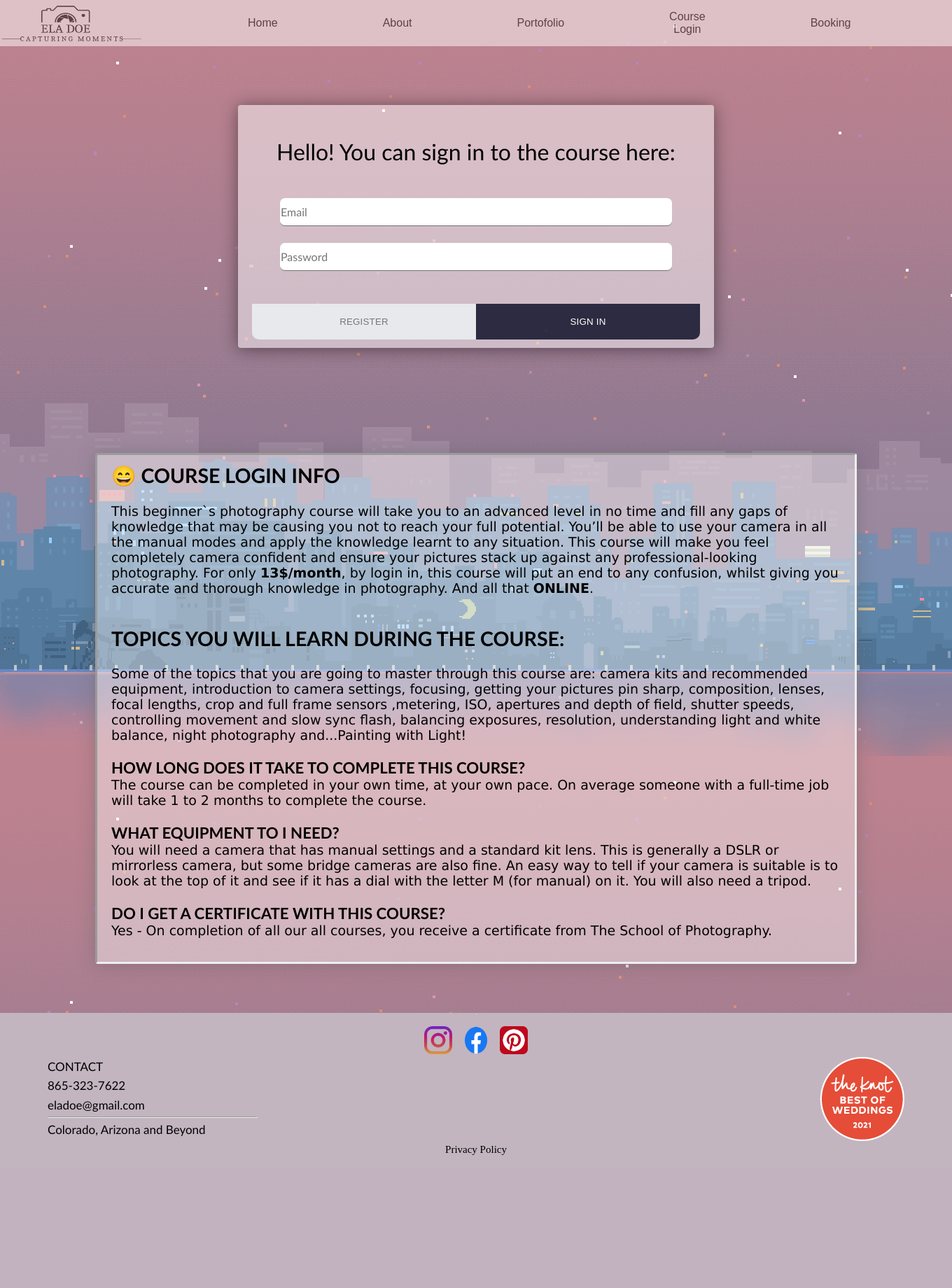
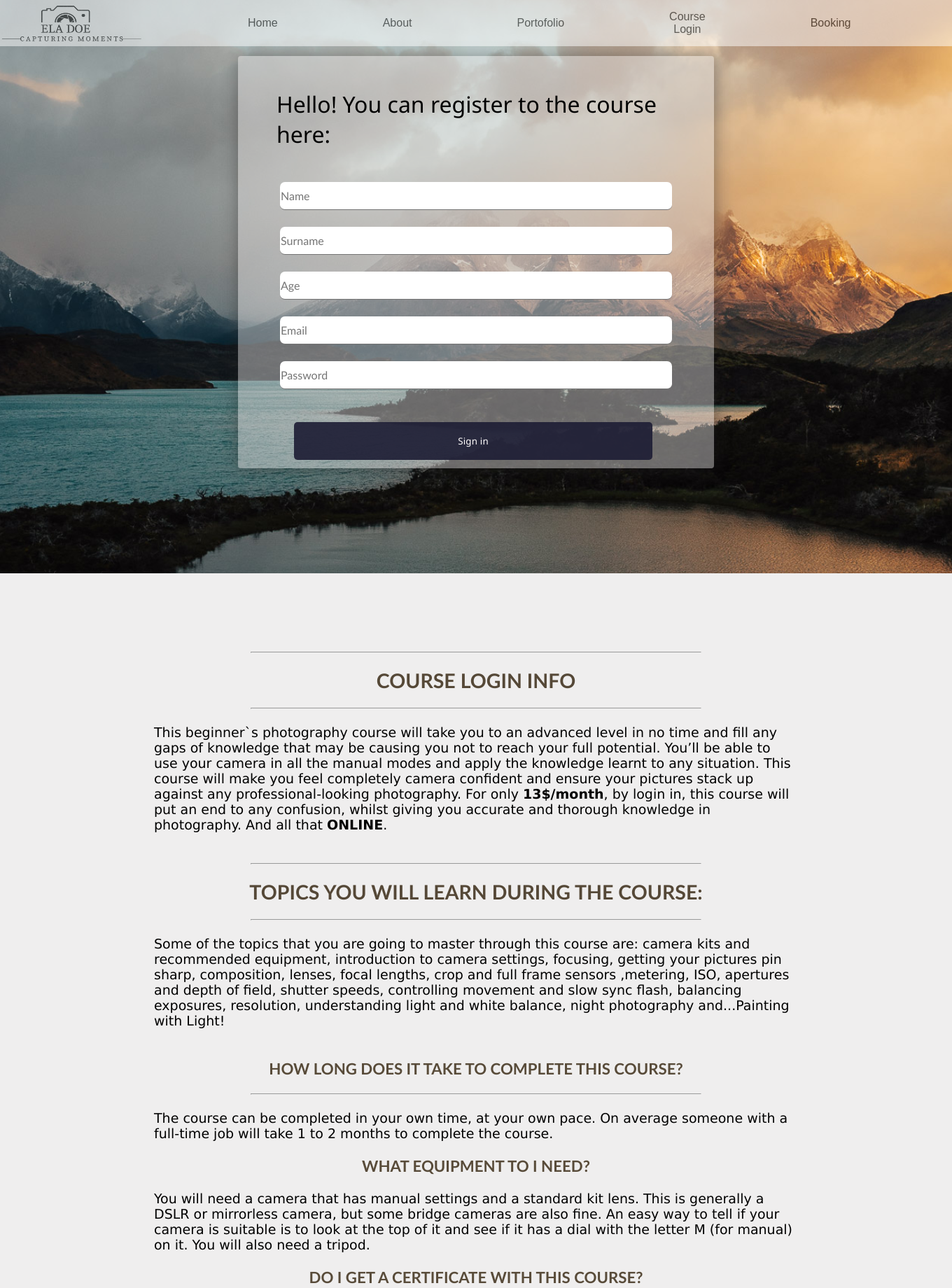
Before and after one commit to drenushashoshi/Photographer-Website, a PHP site: page /CourseLogin.html in a window 1360 px wide. Shown: the top 1840 px of the page at 70% size. Before the commit the page ends 1650 px from the top, so only its background shows below. Run offline with PHP 8.4, Linux system fonts and the light colour scheme.

Commit message:
Changed CourseLogin page, and validated the form
Made some design changes in CourseLogin page, validated the form with java script

```diff
--- a/CourseLogin.css
+++ b/CourseLogin.css
@@ -1,7 +1,7 @@
 *{
     margin: 0;
     padding: 0;
-     box-sizing: border-box;
+    box-sizing: border-box;
  }
 header {
     display: flex;
@@ -46,26 +46,24 @@ header img{
     opacity: 1;
 }
 body {
-    background-image: url(CourseGif.gif);
-  }
+    background-image: url(test9.png);
+}
 
 .login-form{
-    background-color: rgba(255, 252, 252, 0.493);
+    background-color: rgba(226, 223, 223, 0.45);
     width: 50%;
     margin: 150px auto;
-    margin-top: 150px;
+    margin-top: 80px;
     padding: 12px 20px;
     display: flex;
     flex-direction: column;
     border-radius: 4px;
-    box-shadow: 0 2px 25px rgba(0, 0, 0, 0.45);
-    font-family: 'Gill Sans', 'Gill Sans MT', Calibri, 'Trebuchet MS', sans-serif;
-
+    box-shadow: 0 2px 25px rgba(36, 35, 35, 0.45);
+    font-family: 'Segoe UI', Tahoma, Geneva, Verdana, sans-serif;
 }
 .login-form h1 {
     padding: 35px 35px 0 35px;
     font-weight: 200;
-    font-family: 'Gill Sans', 'Gill Sans MT', Calibri, 'Trebuchet MS', sans-serif;
 }
 .content {
     padding: 35px;
@@ -77,6 +75,7 @@ body {
 .input-field input {
     font-size: 16px;
     display: block;
+    background-color: #ffffff;
     font-family: 'Gill Sans', 'Gill Sans MT', Calibri, 'Trebuchet MS', sans-serif;
     width: 100%;
     padding: 10px 1px;
@@ -84,56 +83,62 @@ body {
     border-radius: 7px;
     border-bottom: 1px solid #747474;
 }
-
-.login-form .action {
-    display: flex;
-    flex-direction: row;
+.error-message {
+    color: rgb(254, 1, 1);
+    font-family: 'Gill Sans', 'Gill Sans MT', Calibri, 'Trebuchet MS', sans-serif;
+    font-weight: bold;
 }
 .action button {
-    width: 100%;
+    width: 80%;
     border: none;
     padding: 18px;
-    font-family: 'Rubik', sans-serif;
+    font-family: 'Segoe UI', Tahoma, Geneva, Verdana, sans-serif;
+    margin-left: 60px;
     cursor: pointer;
-    text-transform: uppercase;
-    background: #e8e9ec;
-    color: #777;
-    border-bottom-left-radius: 10px;
-    border-bottom-right-radius: 0;
+    background: rgba(30, 30, 53, 0.915);
+    color: #fffcfc;
+    border-radius: 5px;
     letter-spacing: 0.2px;
     outline: 0;
 }
 .action button:hover {
-    background: #d8d8d8;
-}
-.action button:nth-child(2) {
-    background:rgba(30, 30, 53, 0.915);
-    color: #fff;
-    border-bottom-left-radius: 0;
-    border-bottom-right-radius: 10px;
-}
-.action button:nth-child(2):hover {
     background: #3c4d6d;
 }
-
+.spacer{
+    margin-bottom: 100px;
+}
 .Teksti{
-    width: 80%;
-    margin: 70px auto;
-    padding: 12px 20px;
+    width: 100%;
+    padding: 12px 220px 0px 220px;
     display: flex;
     flex-direction: column;
-    border-radius: 4px;
-    box-shadow: 0 2px 25px rgba(98, 96, 96, 0.45);
-    background-color: rgba(255, 252, 252, 0.428);
+    background-color: rgb(239, 238, 238);
     font-family: Verdana, Geneva, Tahoma, sans-serif;
     font-size: 19px;
-    border-style: inset;
 }
 .Teksti h2{
+    text-align: center;
+    white-space: pre-wrap;
     font-family: 'Gill Sans', 'Gill Sans MT', Calibri, 'Trebuchet MS', sans-serif;
+    color: rgb(85, 72, 55);
 }
 .Teksti h3{
+    text-align: center;
+    white-space: pre-wrap;
     font-family: 'Gill Sans', 'Gill Sans MT', Calibri, 'Trebuchet MS', sans-serif;
+    color: rgb(88, 75, 57);
+}
+
+.fundi{
+    display: flex;
+    flex-direction: row;
+    justify-content: space-evenly;
+    width: 100%;
+    background-color: white;
+}
+.fundi img{
+    width: 470px;
+    height: 300px;
 }
 footer{
     background-color: rgb(194, 181, 191);
--- a/CourseLogin.html
+++ b/CourseLogin.html
@@ -23,25 +23,41 @@
 
     <div class="login-form">
         <form>
-            <h1>Hello! You can sign in to the course here:</h1>
+            <h1>Hello! You can register to the course here:</h1>
             <div class="content">
                 <div class="input-field">
-                <input type="email" placeholder="Email" autocomplete="email">
+                    <input type="text" id="name" placeholder="Name" autocomplete="name">
+                    <div class="error-message" id="nameError"></div>
                 </div>
                 <div class="input-field">
-                <input type="password" placeholder="Password" autocomplete="new-password">
+                    <input type="text" id="surname" placeholder="Surname" autocomplete="surname">
+                    <div class="error-message" id="surnameError"></div>
+                </div>
+                <div class="input-field">
+                    <input type="text" id="age" placeholder="Age" autocomplete="age">
+                    <div class="error-message" id="ageError"></div>
+                </div>
+                <div class="input-field">
+                    <input type="text" id="email" placeholder="Email" autocomplete="email">
+                    <div class="error-message" id="emailError"></div>
+                </div>
+                <div class="input-field">
+                    <input type="password" id="password" placeholder="Password" autocomplete="new-password">
+                    <div class="error-message" id="passwordError"></div>
                 </div>
             </div>
           <div class="action">
-            <button>Register</button>
-            <button>Sign in</button>
+            <button onclick="validateForm(event)">Sign in </button>
           </div>
         </form>
     </div>
 
     <div class="Teksti">
+        <div class="spacer"></div>
         <div class="Info">
-                <h2>&#128516 COURSE LOGIN INFO</h2><br>
+                <hr style="width: 70%; margin-left: 15%;"><br>
+                <h2>COURSE LOGIN INFO</h2><br>
+                <hr style="width: 70%; margin-left: 15%;"><br>
                 <p>
                     This beginner`s photography course will take you to an advanced level in no
                     time and fill any gaps of knowledge that may be causing you not to reach your full potential.
@@ -52,9 +68,10 @@
                     whilst giving you accurate and thorough knowledge in photography. And all that <b>ONLINE</b>.
                 </p>
         </div><br><br>
-
         <div class="courseContent">
+            <hr style="width: 70%; margin-left: 15%;"><br>
             <h2>TOPICS YOU WILL LEARN DURING THE COURSE:</h2><br>
+            <hr style="width: 70%; margin-left: 15%;"><br>
                 <p>
                     Some of the topics that you are going to master through this course are:
                     camera kits and recommended equipment, introduction to camera settings, focusing, getting your
@@ -62,25 +79,32 @@
                     apertures and depth of field, shutter speeds, controlling movement and slow sync flash, balancing exposures,
                     resolution, understanding light and white balance, night photography and...Painting with Light!
                 </p>
-        </div>
-        <br>
+        </div><br><br>
         <div class="questions">
-                <h3>HOW LONG DOES IT TAKE TO COMPLETE THIS COURSE?</h3>
+                <h3>HOW LONG DOES IT TAKE TO COMPLETE THIS COURSE?</h3><br>
+                <hr style="width: 70%; margin-left: 15%;"><br>
                 <p>
                     The course can be completed in your own time, at your own pace.
                     On average someone with a full-time job will take 1 to 2 months to complete the course.
                 </p><br>
-                <h3>WHAT EQUIPMENT TO I NEED?</h3>
+                <h3>WHAT EQUIPMENT TO I NEED?</h3><br>
                 <p>You will need a camera that has manual settings and a standard kit lens.
                     This is generally a DSLR or mirrorless camera, but some bridge cameras are also fine.
                     An easy way to tell if your camera is suitable is to look at the top of it and see if it has a
                     dial with the letter M (for manual) on it. You will also need a tripod.
                 </p><br>
-                <h3>DO I GET A CERTIFICATE WITH THIS COURSE?</h3>
+                <h3>DO I GET A CERTIFICATE WITH THIS COURSE?</h3><br>
                 <p>
                     Yes - On completion of all our all courses, you receive a certificate from The School of Photography.
                 </p>
-        </div><br>
+        </div><br><br>
+        <hr style="width: 70%; margin-left: 15%;"><br><br>
+    </div>
+
+    <div class="fundi">
+        <img src="CourseLogin2.jpg" alt="">
+        <img src="CourseLogin1.jpg" alt="">
+        <img src="CourseLogin3.jpg" alt="">
     </div>
     <footer>
         <hr style="color: black;">
@@ -106,5 +130,59 @@
         <p>Privacy Policy</p><br>
     </footer>
 
+    <script>
+        let nameRegex = /^[A-Z].[a-z]*$/;
+        let surnameRegex=/^[A-Z].[a-z]*$/;
+        let ageRegex=/^(1[4-9]|[2-4]\d|50)$/;
+        let emailRegex= /[a-zA-Z.-_]+@+[a-z]+\.+[a-z]{2,3}$/;
+        let passwordRegex=/^[A-Z].+[0-9]{3}$$/;
+
+        function validateForm(event){
+            event.preventDefault();
+            let nameInput = document.getElementById('name');
+            let nameError = document.getElementById('nameError');
+
+            let surnameInput = document.getElementById('surname');
+            let surnameError = document.getElementById('surnameError');
+
+            let ageInput=document.getElementById('age');
+            let ageError=documents.getElementById('ageError');
+
+            let emailInput =document.getElementById('email');
+            let emailError=document.getElementById('emailError');
+
+            let passwordInput =document.getElementById('password');
+            let passwordError=document.getElementById('passwordError');
+
+            nameError.innerText = '';
+            surnameError.innerText = '';
+            ageError.innerText='';
+            emailError.innerText='';
+            passwordError.innerText='';
+
+            if(!nameRegex.test(nameInput.value)){
+                nameError.innerText = 'invalid name';
+                return;
+            }
+            if(!surnameRegex.test(surnameInput.value)){
+                surnameError.innerText = 'invalid surname';
+                return;
+            }
+            if(!ageRegex.test(ageInput.value)){
+                ageError.innerText='You must be between the age of 14-50';
+                return;
+            }
+            if(!emailRegex.test(emailInput.value)){
+                emailError.innerText='Invalid email';
+                return;
+            }
+            if(!passwordRegex.test(passwordInput.value)){
+                passwordError.innerText='Invalid pasword, length must be 5-8 characters';
+                return;
+            }
+            alert('Succesfully signed-up');
+        }
+    </script>
+
 </body>
 </html>
--- a/Home.html
+++ b/Home.html
@@ -234,7 +234,7 @@
                         We are so grateful for Ela!
                     </p>
                 </div>
-                <img src="WhatClientsHaveToSay.jpg" alt="">
+                <img src="WhatClientsHaveToSay4.jpg" alt="">
             </div>
             <br>
             <div class="WhatTheySay">
@@ -269,7 +269,7 @@
                         Like now, Do it!
                     </p>
                 </div>
-                <img src="WhatClientsHaveToSay3.png" alt="">
+                <img src="WhatClientsHaveToSay.jpg" alt="">
             </div>
        </div>
        <div class="spacer"></div>
```
Also changed, not shown: CourseGif.gif (deleted), CourseLogin1.jpg (added), CourseLogin2.jpg (added), CourseLogin3.jpg (added), WhatClientsHaveToSay3.png (deleted), WhatClientsHaveToSay4.jpg (added), test9.png (added).
